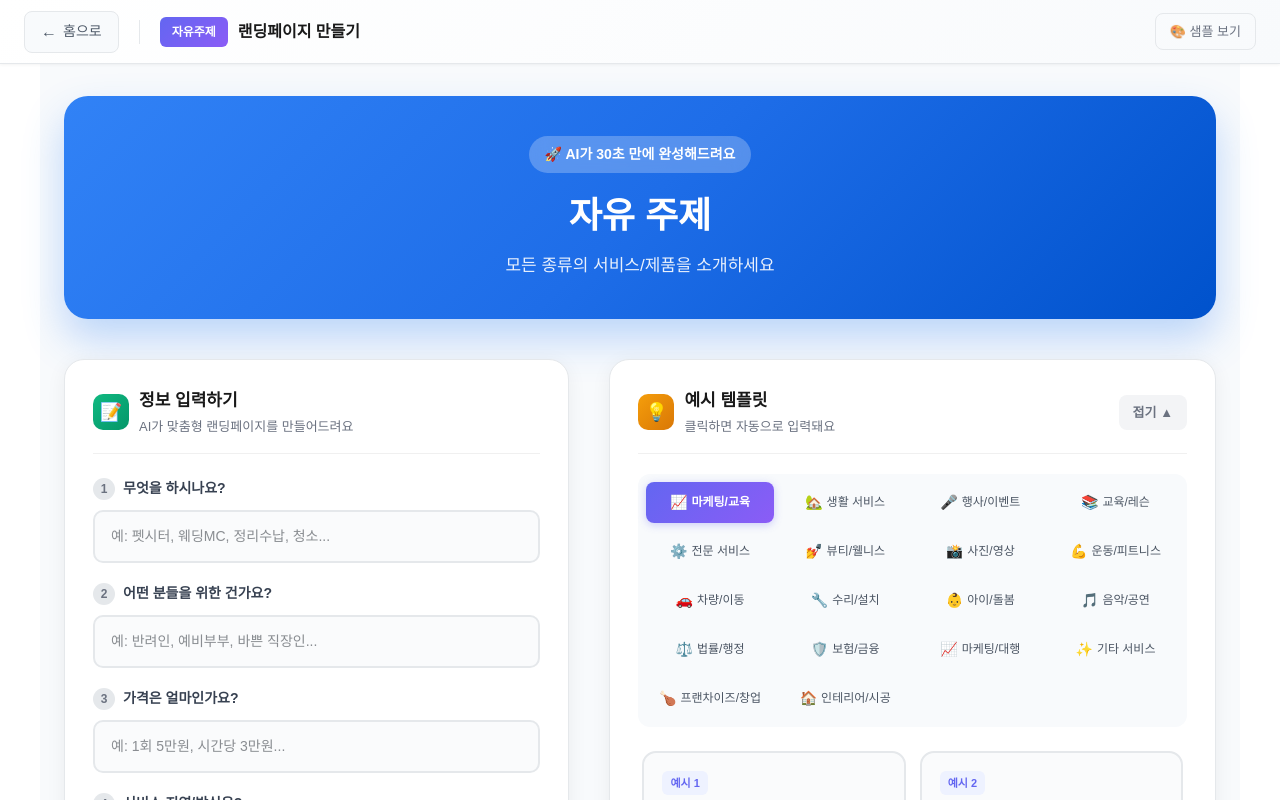
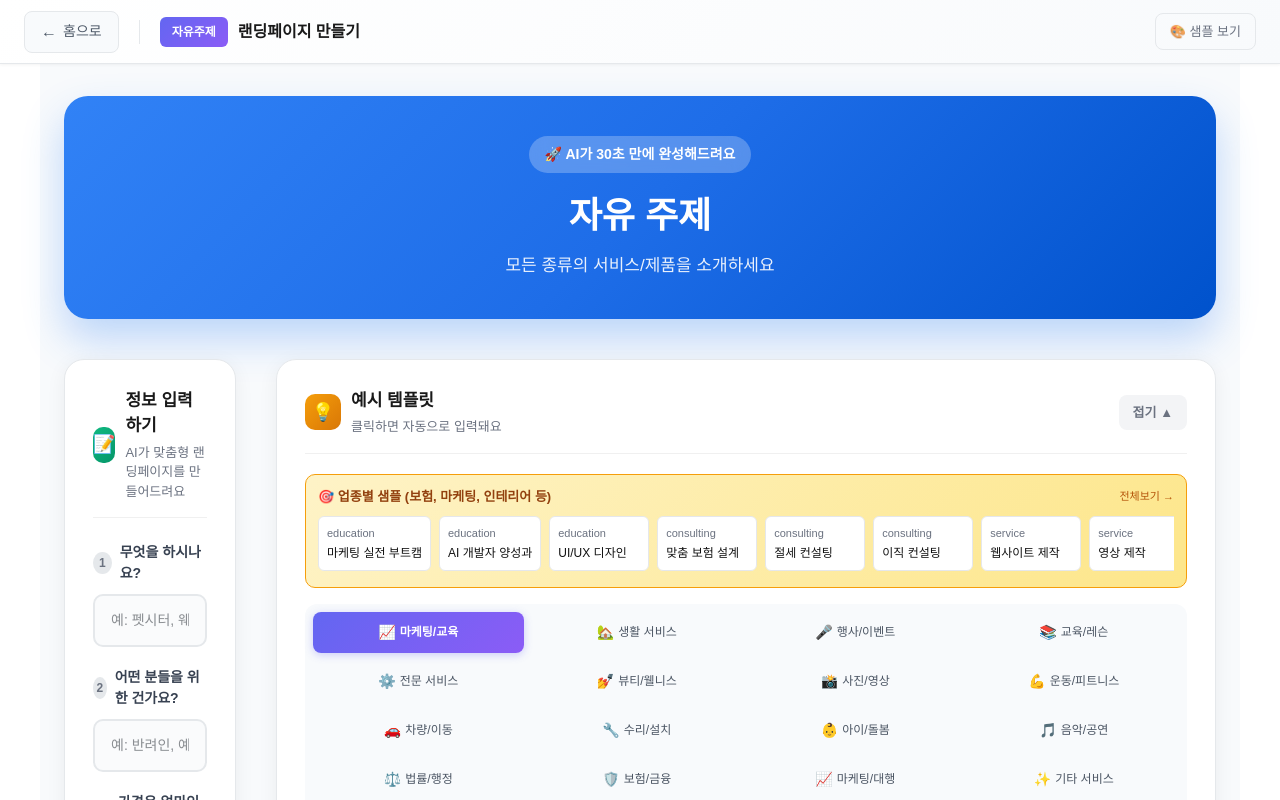
Before and after one commit to jsky9292/landingpage_membership, a Next.js app: page /create/free in a window 1280 px wide. Shown: the top 800 px of the page. Built offline with nearby package versions, Linux system fonts and the light colour scheme; no server answers; a web font is replaced by a local one.

Commit message:
Add sample gallery (보험, 마케팅, 인테리어) to create page

```diff
--- a/app/create/[topic]/page.tsx
+++ b/app/create/[topic]/page.tsx
@@ -5,7 +5,7 @@ import { useParams, useRouter, useSearchParams } from 'next/navigation';
 import { useSession } from 'next-auth/react';
 import { useUsageLimits } from '@/hooks/useUsageLimits';
 import { toneStyles, customEmojis } from '@/lib/config/emojis';
-import { getSampleById } from '@/data/samples';
+import { getSampleById, samplePages } from '@/data/samples';
 
 // 질문-답변 형식 가이드
 interface TopicGuide {
@@ -2476,6 +2476,44 @@ export default function CreatePage() {
 
             {showExamples && (
               <>
+                {/* 업종별 샘플 갤러리 */}
+                <div style={{
+                  marginBottom: '16px',
+                  padding: '12px',
+                  background: 'linear-gradient(135deg, #FEF3C7 0%, #FDE68A 100%)',
+                  borderRadius: '10px',
+                  border: '1px solid #F59E0B',
+                }}>
+                  <div style={{ display: 'flex', alignItems: 'center', justifyContent: 'space-between', marginBottom: '10px' }}>
+                    <span style={{ fontSize: '13px', fontWeight: '600', color: '#92400E' }}>
+                      🎯 업종별 샘플 (보험, 마케팅, 인테리어 등)
+                    </span>
+                    <button onClick={() => router.push('/samples')} style={{ fontSize: '11px', color: '#B45309', background: 'none', border: 'none', cursor: 'pointer' }}>
+                      전체보기 →
+                    </button>
+                  </div>
+                  <div style={{ display: 'flex', gap: '8px', overflowX: 'auto', paddingBottom: '4px' }}>
+                    {samplePages.slice(0, 8).map((sample) => (
+                      <button
+                        key={sample.id}
+                        onClick={() => {
+                          if (sample.formData) {
+                            const parts = sample.formData.content.split('. ').filter(Boolean);
+                            const newAnswers = new Array(config.questions?.length || 6).fill('');
+                            newAnswers[0] = sample.formData.title;
+                            if (parts.length > 0) newAnswers[1] = parts.slice(0, 2).join('. ');
+                            setAnswers(newAnswers);
+                          }
+                        }}
+                        style={{ minWidth: '100px', padding: '8px', background: '#fff', border: '1px solid #E5E7EB', borderRadius: '6px', cursor: 'pointer', textAlign: 'left', flexShrink: 0 }}
+                      >
+                        <div style={{ fontSize: '11px', color: '#6B7280', marginBottom: '2px' }}>{sample.category}</div>
+                        <div style={{ fontSize: '12px', fontWeight: '500', color: '#111' }}>{sample.formData?.title?.slice(0, 10) || sample.id}</div>
+                      </button>
+                    ))}
+                  </div>
+                </div>
+
                 {/* 카테고리 탭 - 그리드 정렬 */}
                 <div style={{
                   display: 'grid',
```
